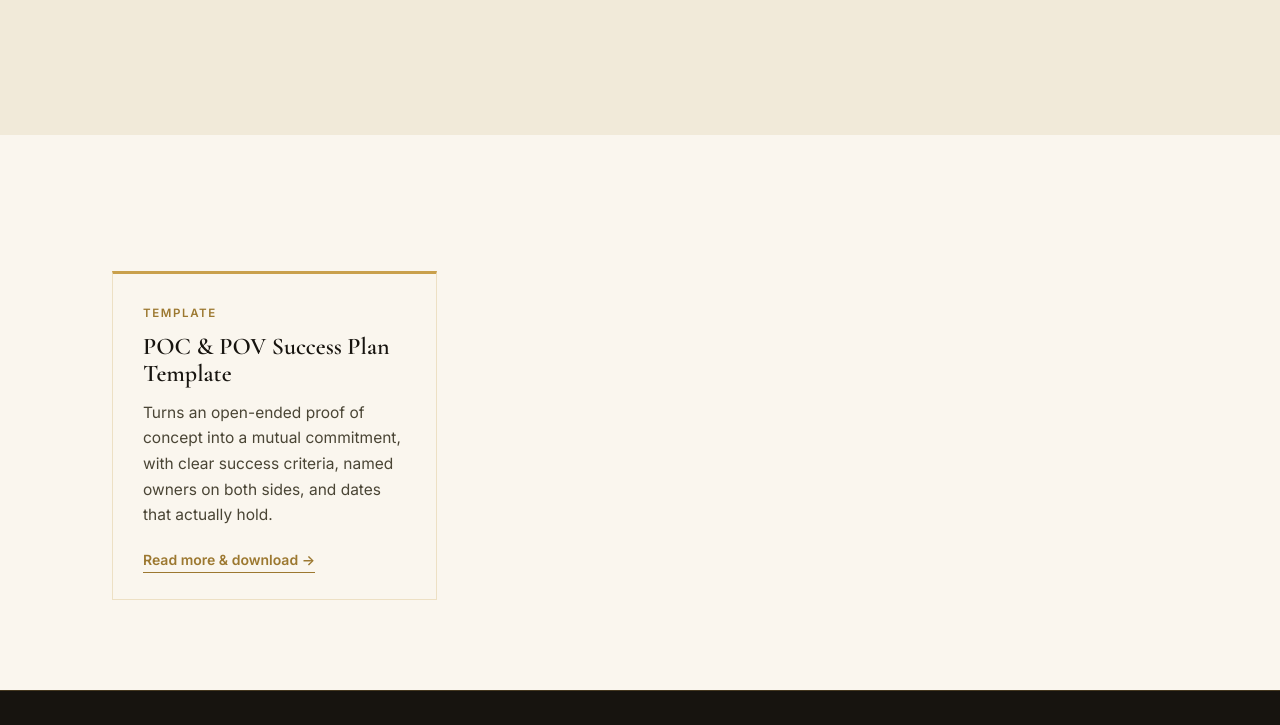
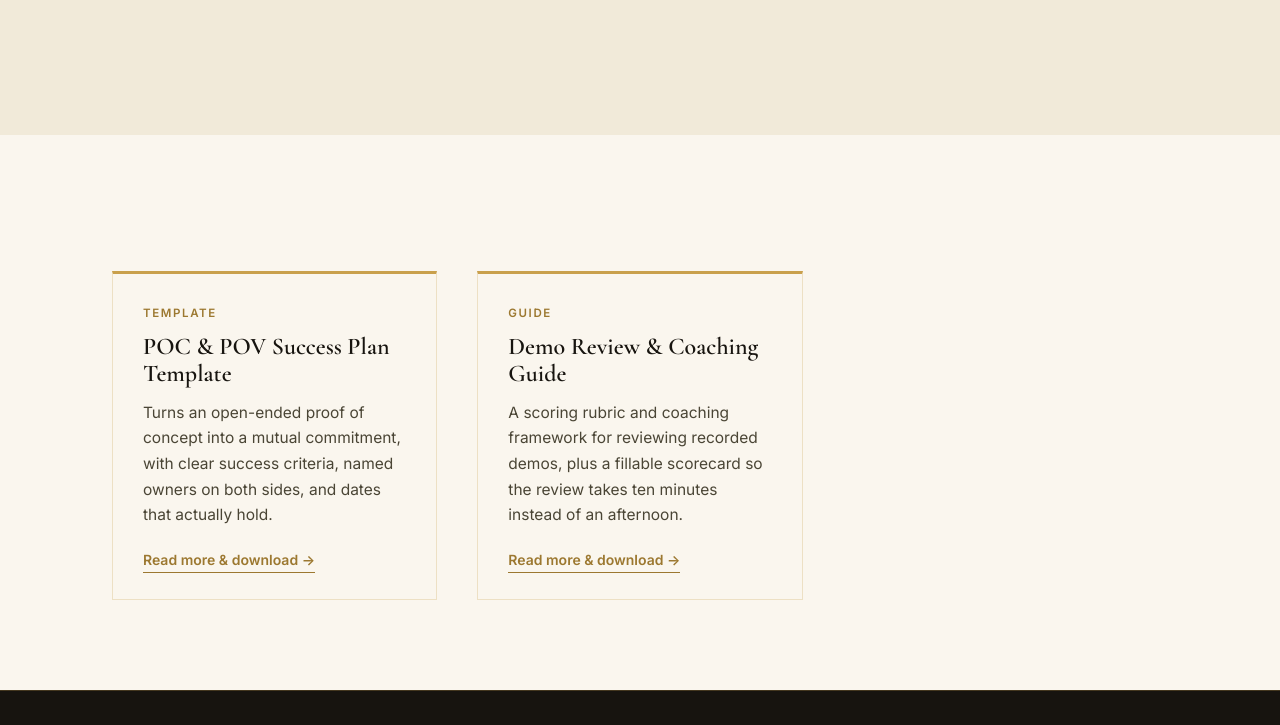
Before and after one commit to thesefoundry/website, a plain HTML site: page resources/index.html in a window 1280 px wide. Shown: the part 417-1142 px from the top of the page. Drawn offline with nearby package versions, Linux system fonts and the light colour scheme.

Commit message:
Add Demo Review & Coaching Guide card to resources hub

```diff
--- a/resources/index.html
+++ b/resources/index.html
@@ -4,7 +4,7 @@
 <meta charset="UTF-8">
 <meta name="viewport" content="width=device-width, initial-scale=1.0">
 <title>Resources | The SE Foundry</title>
-<meta name="description" content="Free templates and frameworks for building a Sales Engineering function: POC and POV success plans, and more added over time. No email required.">
+<meta name="description" content="Free templates and frameworks for building a Sales Engineering function: POC and POV success plans, demo review coaching guides, and more added over time. No email required.">
 <meta property="og:title" content="Resources | The SE Foundry">
 <meta property="og:description" content="Free templates and frameworks for building a Sales Engineering function. No email required.">
 <link rel="icon" type="image/png" href="/assets/favicon.png">
@@ -47,6 +47,12 @@
         <p>Turns an open-ended proof of concept into a mutual commitment, with clear success criteria, named owners on both sides, and dates that actually hold.</p>
         <a class="resource-link" href="poc-success-plan.html">Read more &amp; download &#8594;</a>
       </div>
+      <div class="resource-card">
+        <div class="tag">Guide</div>
+        <h3>Demo Review &amp; Coaching Guide</h3>
+        <p>A scoring rubric and coaching framework for reviewing recorded demos, plus a fillable scorecard so the review takes ten minutes instead of an afternoon.</p>
+        <a class="resource-link" href="demo-review-coaching-guide.html">Read more &amp; download &#8594;</a>
+      </div>
     </div>
   </div>
 </section>
```
